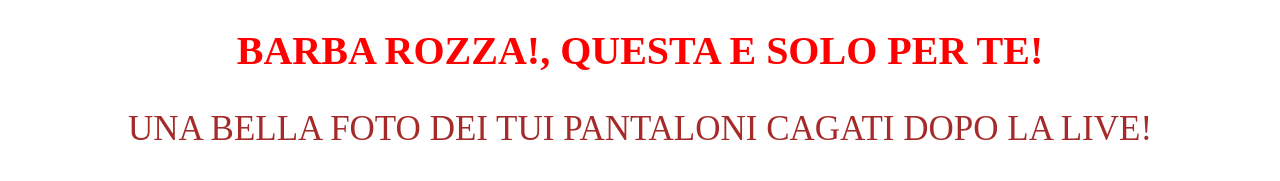
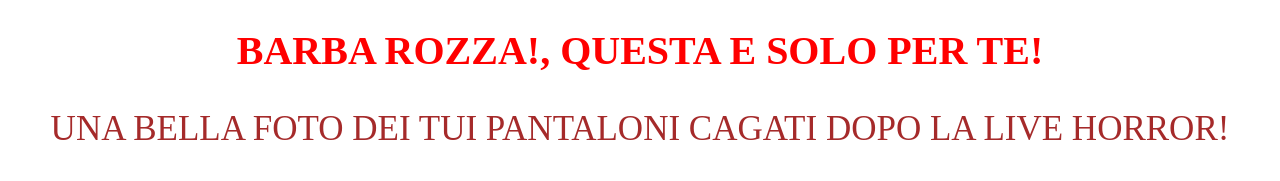
Before and after one commit to leoneinfinito/Cacca, a plain HTML site: page index.html in a window 1280 px wide. Shown: the top 181 px of the page. Drawn offline with Linux system fonts and the light colour scheme.

Commit message:
Update index.html

```diff
--- a/index.html
+++ b/index.html
@@ -6,7 +6,7 @@
 <body>
     <div style="text-align: center;">
         <h1 style="font-size: 40px; color: red;">BARBA ROZZA!, QUESTA E SOLO PER TE!</h1>
-        <p style="font-size: 35px; color: brown;">UNA BELLA FOTO DEI TUI PANTALONI CAGATI DOPO LA LIVE!</p>
+        <p style="font-size: 35px; color: brown;">UNA BELLA FOTO DEI TUI PANTALONI CAGATI DOPO LA LIVE HORROR!</p>
         <a href="https://www.youtube.com/watch?v=j7Njd_7SWRk">
             <img src="https://www.notizioso.it/wp-content/uploads/2022/10/pantaloni-sporchi-cacca.jpg" alt="Emoji Cacca" width="500">
         </a>
```
